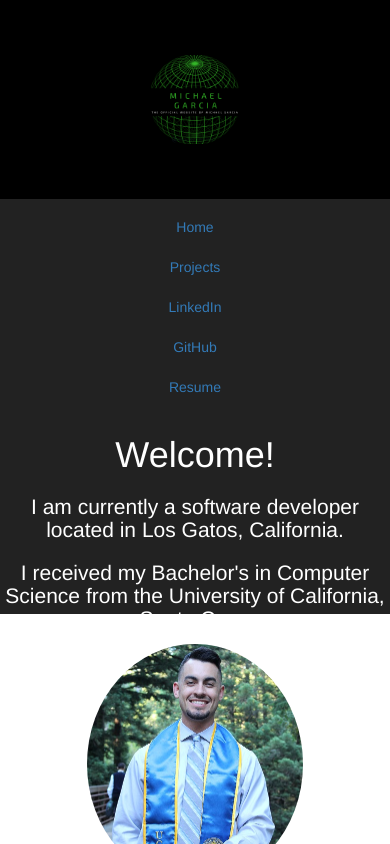
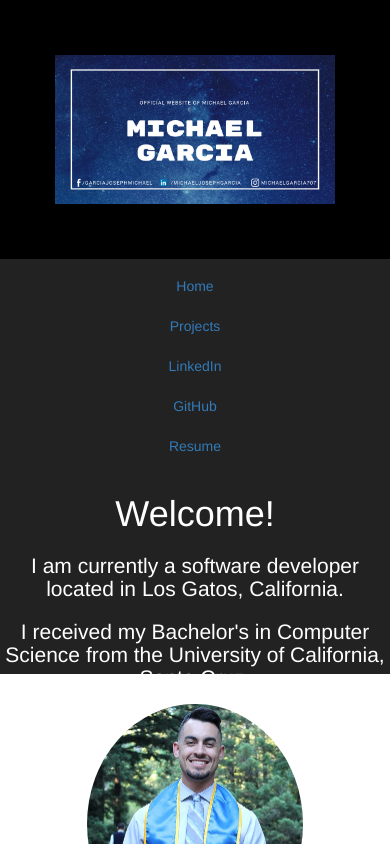
Before and after one commit to mgarcia707/personal-website, a React (Create React App) app: page / in a window 390 px wide. Shown: the top 844 px of the page. Built offline with nearby package versions, Linux system fonts and the light colour scheme.

Commit message:
mobile fix v3 & new design

```diff
--- a/public/index.html
+++ b/public/index.html
@@ -21,7 +21,7 @@
     -->
     <title>My Portfolio Website</title>
     <div class="background">
-      <img src="design.png" class="fill">
+      <img src="design2.png" class="fill">
     </div>
     <meta charset="utf-8">
       <meta name="viewport" content="width=device-width, initial-scale=1">
--- a/src/App.css
+++ b/src/App.css
@@ -16,7 +16,7 @@
 .App-header {
   background-color: #222;
   height: 200px;
-  padding-top: 1px;
+  padding: 0.25px;
   color: white;
 }
 
--- a/src/index.css
+++ b/src/index.css
@@ -31,7 +31,7 @@ nav {
 }
 
 .fill {
-  width: 60%;
+  width: 100%;
   background-color: #000000;
 }
 
```
Also changed, not shown: public/design2.png (added).
